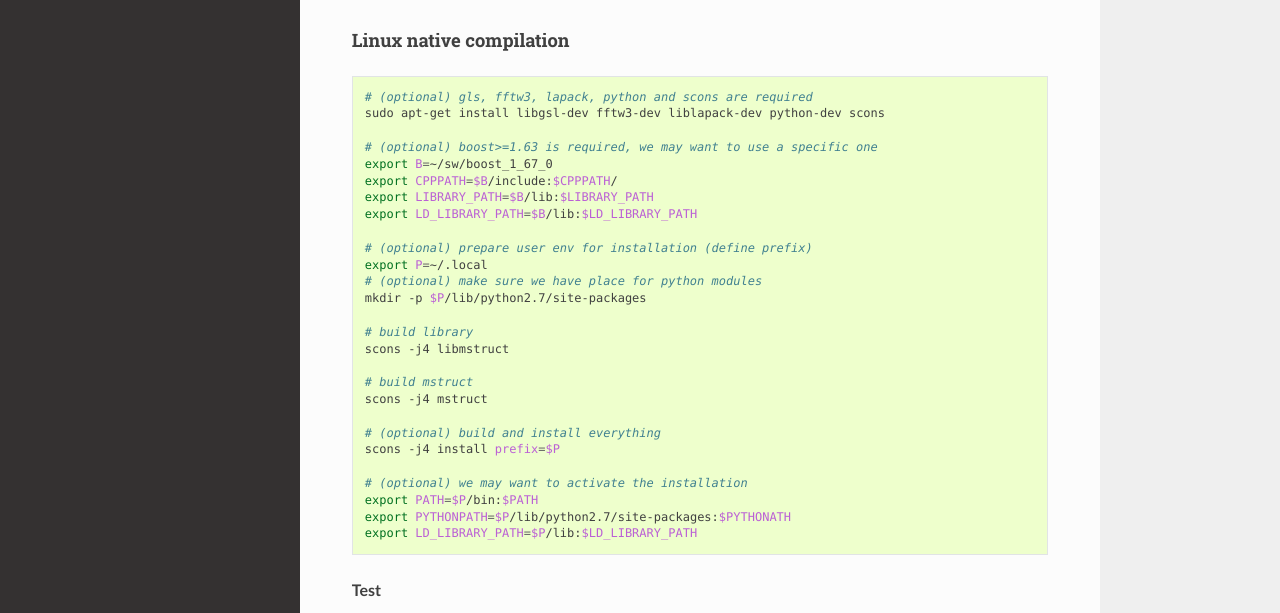
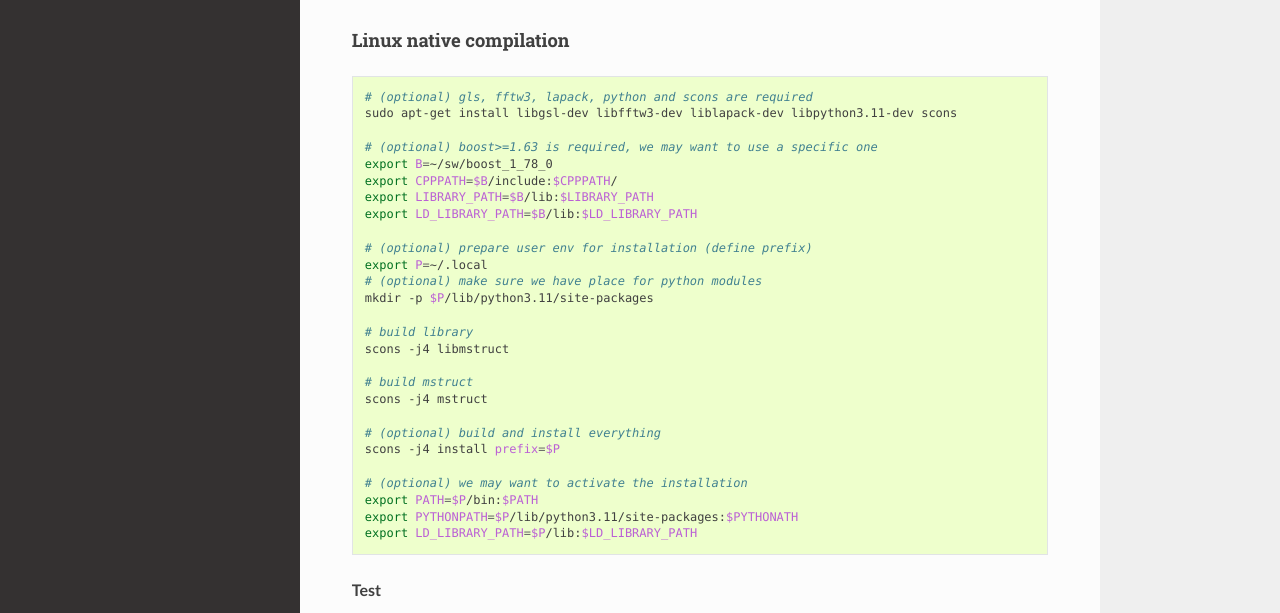
Before and after one commit to xray-group/mstruct, a Sphinx documentation site: the page built from doc/source/index.md, in a window 1280 px wide and 900 px high, scrolled down 7289 px. Shown: the part 154-767 px from the top of the window. Built offline with Sphinx 7.4.7 and the Read the Docs theme 2.0.0, drawn with Linux system fonts in a browser that asks for light colours.

Commit message:
Update index.md
Updating native Linux build instructions.

````diff
--- a/doc/source/index.md
+++ b/doc/source/index.md
@@ -262,10 +262,10 @@ tricks from Honza
 
 ```bash
 # (optional) gls, fftw3, lapack, python and scons are required
-sudo apt-get install libgsl-dev fftw3-dev liblapack-dev python-dev scons
+sudo apt-get install libgsl-dev libfftw3-dev liblapack-dev libpython3.11-dev scons
 
 # (optional) boost>=1.63 is required, we may want to use a specific one
-export B=~/sw/boost_1_67_0
+export B=~/sw/boost_1_78_0
 export CPPPATH=$B/include:$CPPPATH/
 export LIBRARY_PATH=$B/lib:$LIBRARY_PATH
 export LD_LIBRARY_PATH=$B/lib:$LD_LIBRARY_PATH
@@ -273,7 +273,7 @@ export LD_LIBRARY_PATH=$B/lib:$LD_LIBRARY_PATH
 # (optional) prepare user env for installation (define prefix)
 export P=~/.local
 # (optional) make sure we have place for python modules
-mkdir -p $P/lib/python2.7/site-packages
+mkdir -p $P/lib/python3.11/site-packages
 
 # build library
 scons -j4 libmstruct
@@ -286,7 +286,7 @@ scons -j4 install prefix=$P
 
 # (optional) we may want to activate the installation
 export PATH=$P/bin:$PATH
-export PYTHONPATH=$P/lib/python2.7/site-packages:$PYTHONATH
+export PYTHONPATH=$P/lib/python3.11/site-packages:$PYTHONATH
 export LD_LIBRARY_PATH=$P/lib:$LD_LIBRARY_PATH
 ```
 
````
